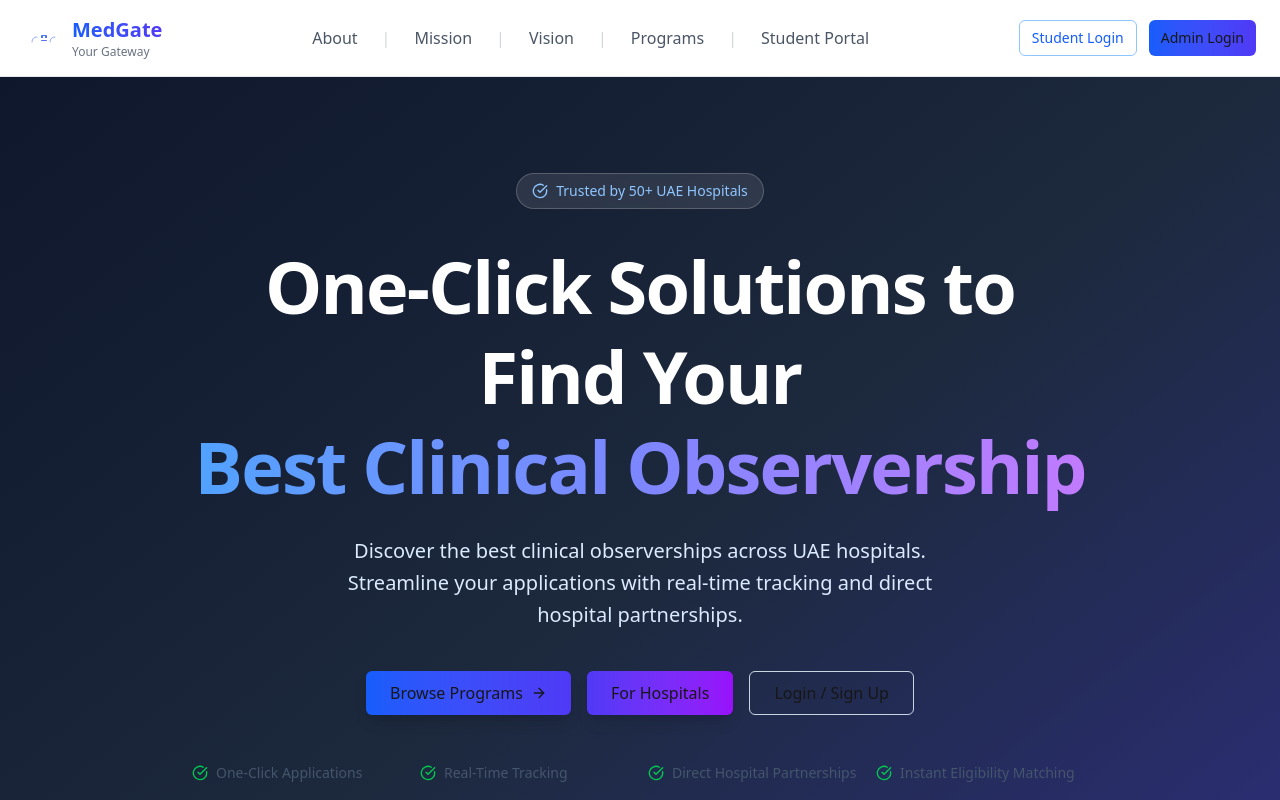
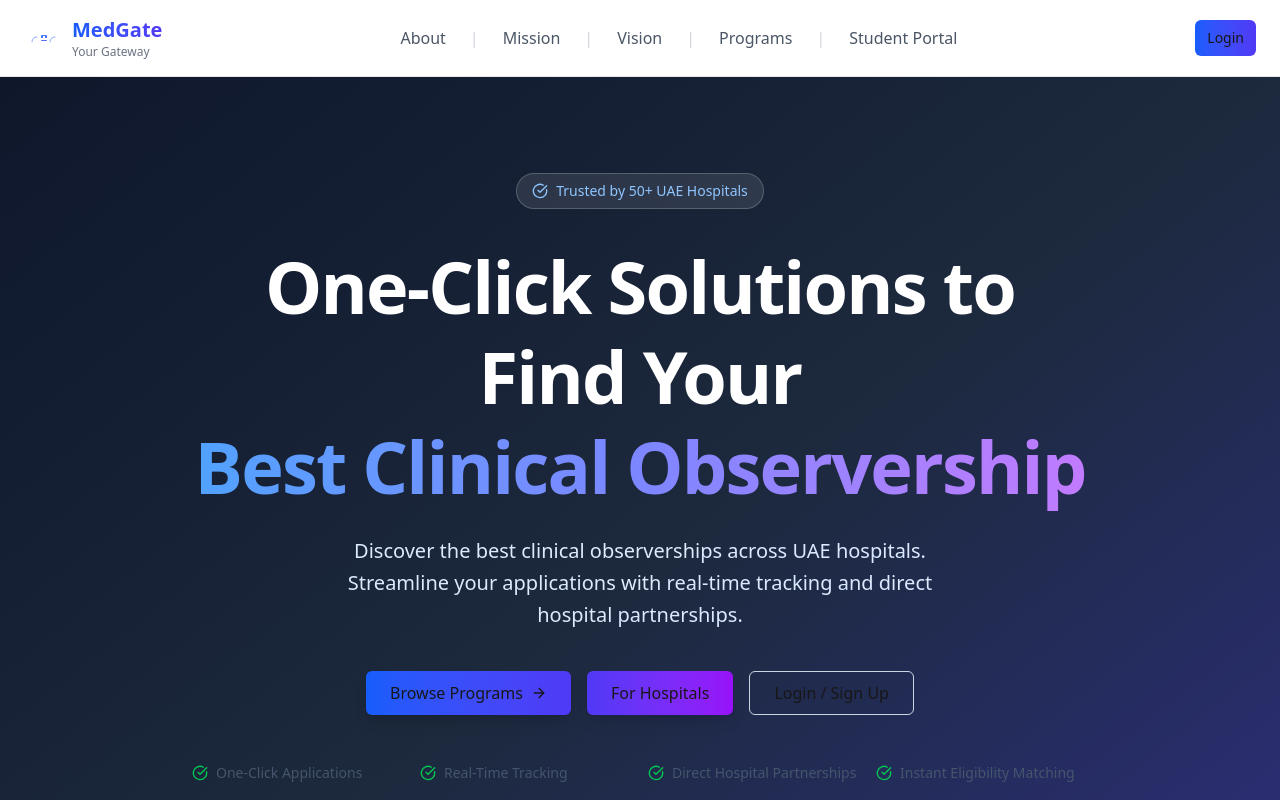
Before and after one commit to s1business84-hub/medgatefinal, a Next.js app in the folder medgate/: page / in a window 1280 px wide. Shown: the top 800 px of the page. Built offline with nearby package versions, Linux system fonts and the light colour scheme.

Commit message:
Remove admin login button; use single unified Login button

```diff
--- a/medgate/components/header.tsx
+++ b/medgate/components/header.tsx
@@ -73,18 +73,11 @@ export function Header() {
                 </Link>
               </>
             ) : (
-              <>
-                <Link href="/login">
-                  <Button variant="outline" size="sm" className="border-blue-300 text-blue-600 hover:bg-blue-50">
-                    Student Login
-                  </Button>
-                </Link>
-                <Link href="/login?role=admin">
-                  <Button size="sm" className="bg-linear-to-r from-blue-600 to-indigo-600 hover:from-blue-700 hover:to-indigo-700">
-                    Admin Login
-                  </Button>
-                </Link>
-              </>
+              <Link href="/login">
+                <Button size="sm" className="bg-linear-to-r from-blue-600 to-indigo-600 hover:from-blue-700 hover:to-indigo-700">
+                  Login
+                </Button>
+              </Link>
             )}
           </div>
         </div>
```
